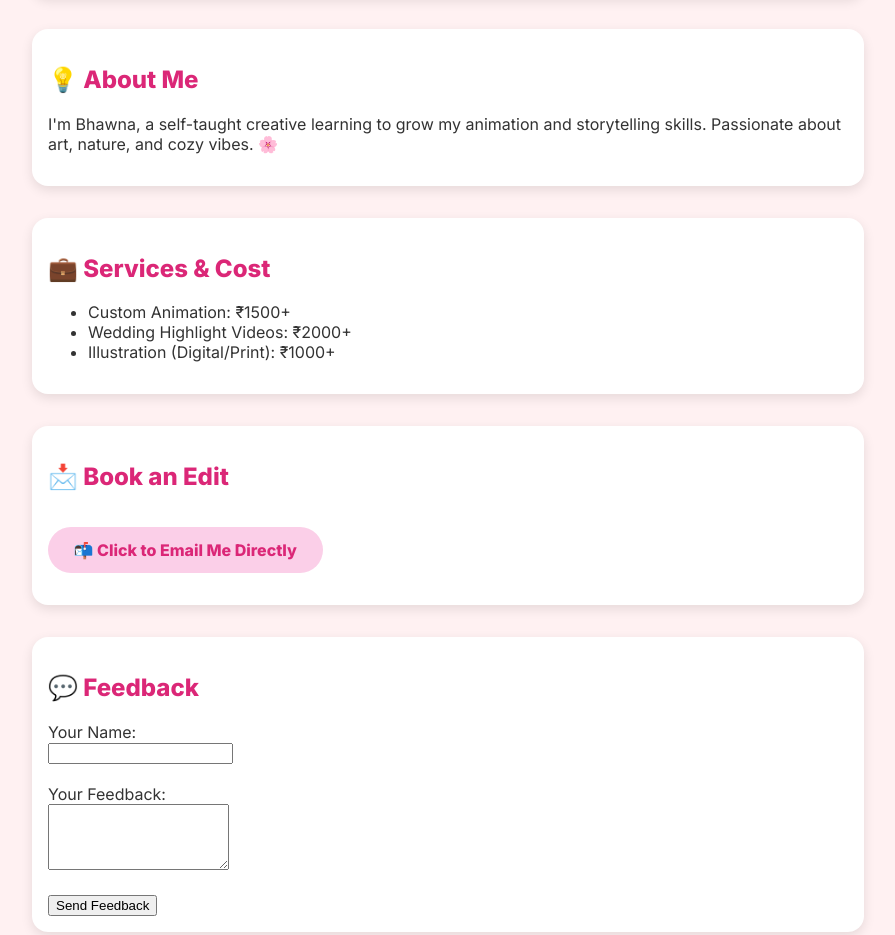
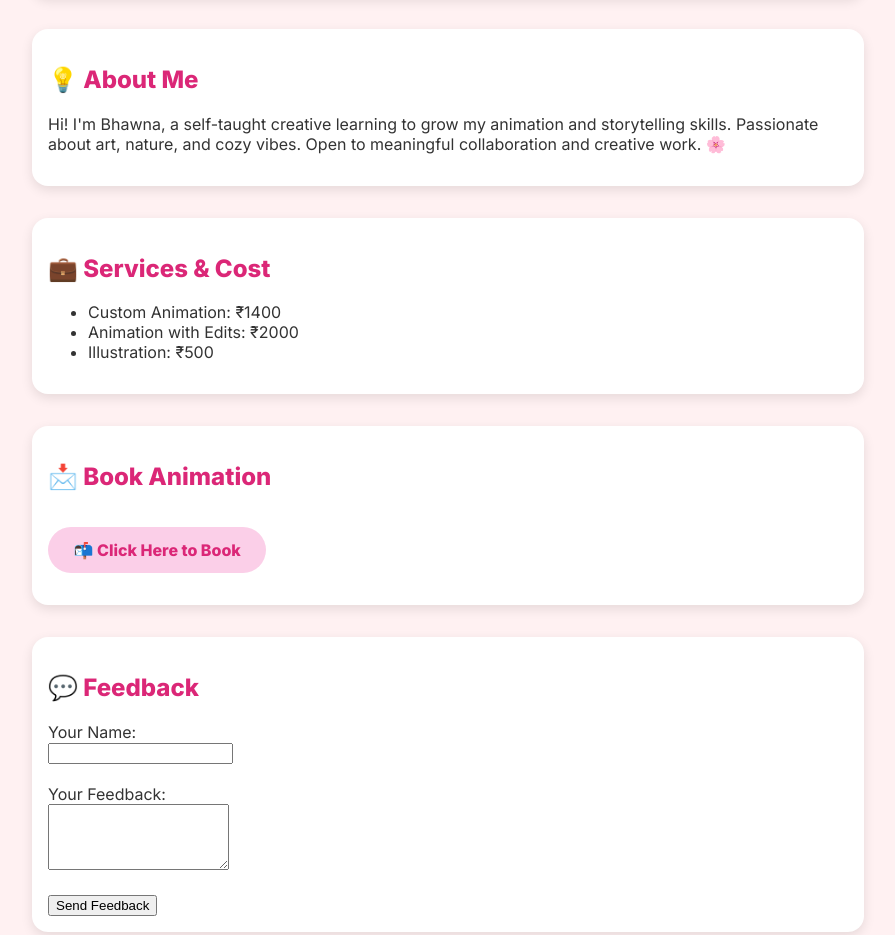
Before and after one commit to BhawnaBharti00/final-test-2, a plain HTML site: page index.html in a window 1280 px wide. Shown: the part 1102-2037 px from the top of the page, without its empty margins (192-1087 px from the left). Drawn offline with Linux system fonts and the light colour scheme.

Commit message:
Update index.html

```diff
--- a/index.html
+++ b/index.html
@@ -102,7 +102,7 @@
   <header>
     <img src="b1.gif" alt="Logo" class="logo-img">
     <h1>🎨 Welcome to Bhawna Creatives</h1>
-    <p>Bringing cozy stories and charming visuals to life ✨</p>
+    <p>Bringing soft, cozy & soothing animation to life ✨</p>
   </header>
 
   <div class="nav-buttons">
@@ -113,41 +113,41 @@
   </div>
 
   <section class="video-section">
-    <h2>📺 Welcome Video – B1</h2>
+    <h2>📺 Welcome Video – BB.mp4</h2>
     <iframe src="https://www.youtube.com/embed/YOUR_VIDEO_ID_HERE" title="Welcome Video B1" allowfullscreen></iframe>
   </section>
 
   <section class="youtube-section">
     <h2>📌 Visit My YouTube Channel</h2>
     <p class="youtube-link">
-      <a href="https://youtube.com/@YOUR_CHANNEL" target="_blank">🌟 Watch More on YouTube</a>
+      <a href="https://youtube.com/@berrypawsasmr?si=wdpINgYE3ZJoyCWu" target="_blank">🌟 Watch More on YouTube</a>
     </p>
   </section>
 
   <section class="about-section">
     <h2>💡 About Me</h2>
-    <p>I'm Bhawna, a self-taught creative learning to grow my animation and storytelling skills. Passionate about art, nature, and cozy vibes. 🌸</p>
+    <p>Hi! I'm Bhawna, a self-taught creative learning to grow my animation and storytelling skills. Passionate about art, nature, and cozy vibes. Open to meaningful collaboration and creative work. 🌸</p>
   </section>
 
   <section class="services-section">
     <h2>💼 Services & Cost</h2>
     <ul>
-      <li>Custom Animation: ₹1500+</li>
-      <li>Wedding Highlight Videos: ₹2000+</li>
-      <li>Illustration (Digital/Print): ₹1000+</li>
+      <li>Custom Animation: ₹1400</li>
+      <li>Animation with Edits: ₹2000</li>
+      <li>Illustration: ₹500</li>
     </ul>
   </section>
 
   <section class="book-section">
-    <h2>📩 Book an Edit</h2>
+    <h2>📩 Book Animation</h2>
     <p class="book-link">
-      <a href="mailto:bhawnacreatives@gmail.com">📬 Click to Email Me Directly</a>
+      <a href="mailto:bhartibhawna4488@gmail.com">📬 Click Here to Book</a>
     </p>
   </section>
 
   <section class="feedback-section">
     <h2>💬 Feedback</h2>
-    <form action="mailto:bhawnacreatives@gmail.com" method="POST" enctype="text/plain">
+    <form action="mailto:bhartibhawna4488@gmail.com" method="POST" enctype="text/plain">
       <label>Your Name:<br><input type="text" name="name" required></label><br><br>
       <label>Your Feedback:<br><textarea name="feedback" rows="4" required></textarea></label><br><br>
       <button type="submit">Send Feedback</button>
```
